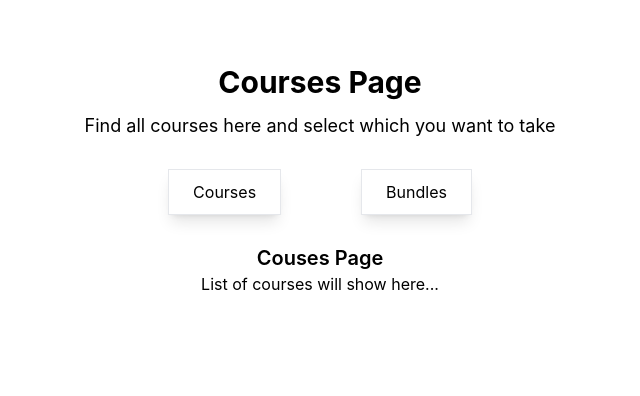
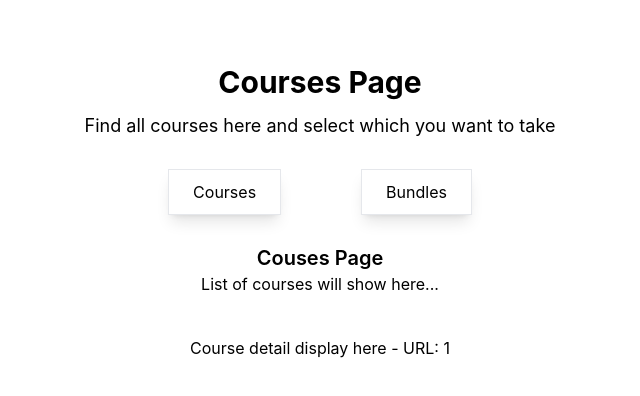
Before and after one commit to AmaduKamara/react-router-dom-v6, a React (Create React App) app: page /learn/courses/1 in a window 1280 px wide. Shown: the top 396 px of the page, without its empty margins (320-960 px from the left). Built offline with nearby package versions, Linux system fonts and the light colour scheme.

Commit message:
Add useParams and called a dinamic route and get the route params and displayed it on the courses page

```diff
--- a/src/components/CourseDetails.jsx
+++ b/src/components/CourseDetails.jsx
@@ -1,9 +1,12 @@
-import React from "react";
+import { useParams } from "react-router-dom";
 
-const CourseDetails = () => (
-  <div>
-    <h3>Course detail display here: DI from params</h3>
-  </div>
-);
+const CourseDetails = () => {
+  const { courseid } = useParams();
+  return (
+    <div>
+      <h3>Course detail display here - URL: {courseid}</h3>
+    </div>
+  );
+};
 
 export default CourseDetails;
--- a/src/components/Courses.jsx
+++ b/src/components/Courses.jsx
@@ -1,9 +1,12 @@
-import React from "react";
+import { Outlet } from "react-router-dom";
 
 const Courses = () => (
   <div className="text-center">
     <h1 className="text-xl font-semibold">Couses Page</h1>
     <p>List of courses will show here...</p>
+    <div className="mt-10">
+      <Outlet />
+    </div>
   </div>
 );
 
--- a/src/index.js
+++ b/src/index.js
@@ -12,6 +12,7 @@ import {
 import Learn from "./pages/Learn";
 import Courses from "./components/Courses";
 import Bundles from "./components/Bundles";
+import CourseDetails from "./components/CourseDetails";
 
 ReactDOM.render(
   <Router>
@@ -20,7 +21,7 @@ ReactDOM.render(
       <Route path="/myapps" element={<Navigate replace to="/learn" />} />
       <Route path="learn" element={<Learn />}>
         <Route path="courses" element={<Courses />}>
-          <Route path=":courseid" />
+          <Route path=":courseid" element={<CourseDetails />} />
         </Route>
         <Route path="bundles" element={<Bundles />} />
       </Route>
```
